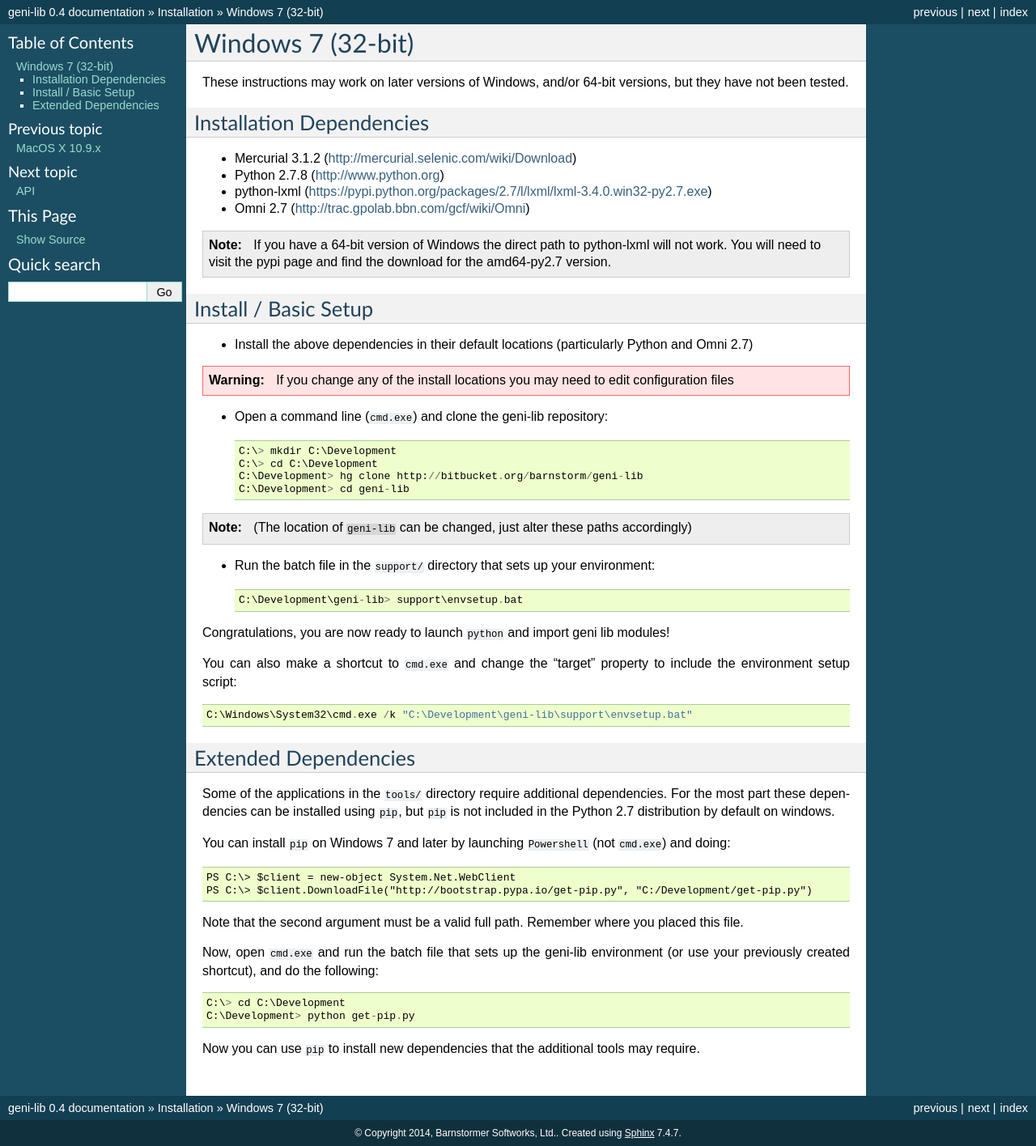
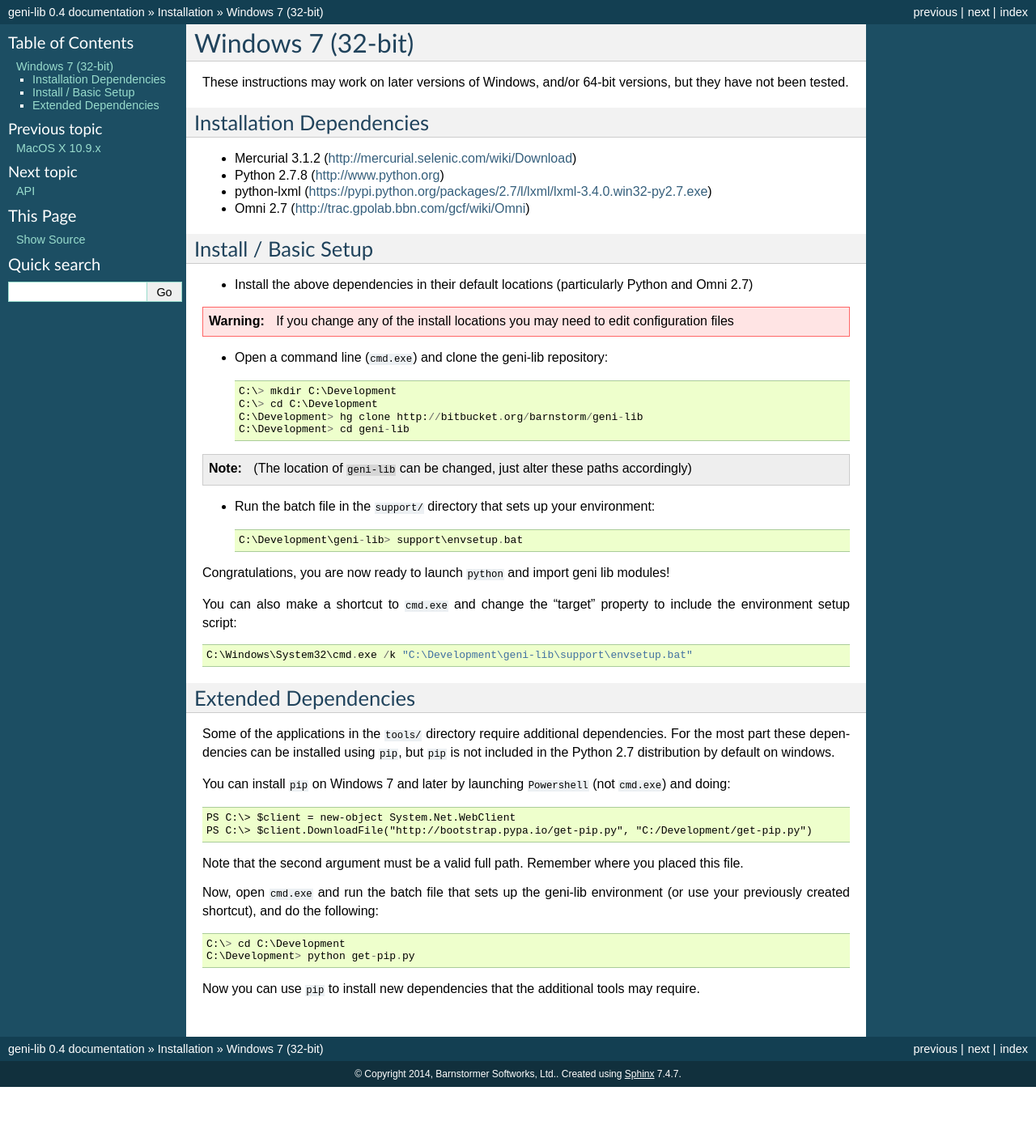
Before and after one commit to kaimast/geni-lib3, a Sphinx documentation site: the page built from docs/source/intro/windows.rst, in a window 1280 px wide. Shown: the whole page at 81% size. Built offline with Sphinx 7.4.7, drawn with Linux system fonts in a browser that asks for light colours; pages that are not in the unit, such as notebooks, are missing from menus; after the commit the page ends 1343 px from its top, so only the background shows below that.

```diff
--- a/docs/source/intro/windows.rst
+++ b/docs/source/intro/windows.rst
@@ -11,10 +11,6 @@
 * Python 2.7.8 (http://www.python.org)
 * python-lxml (https://pypi.python.org/packages/2.7/l/lxml/lxml-3.4.0.win32-py2.7.exe)
 * Omni 2.7 (http://trac.gpolab.bbn.com/gcf/wiki/Omni)
-
-.. note::
-  If you have a 64-bit version of Windows the direct path to python-lxml will not work.
-  You will need to visit the pypi page and find the download for the amd64-py2.7 version.
 
 =====================
 Install / Basic Setup
```
Also changed, not shown: 1 other file.
